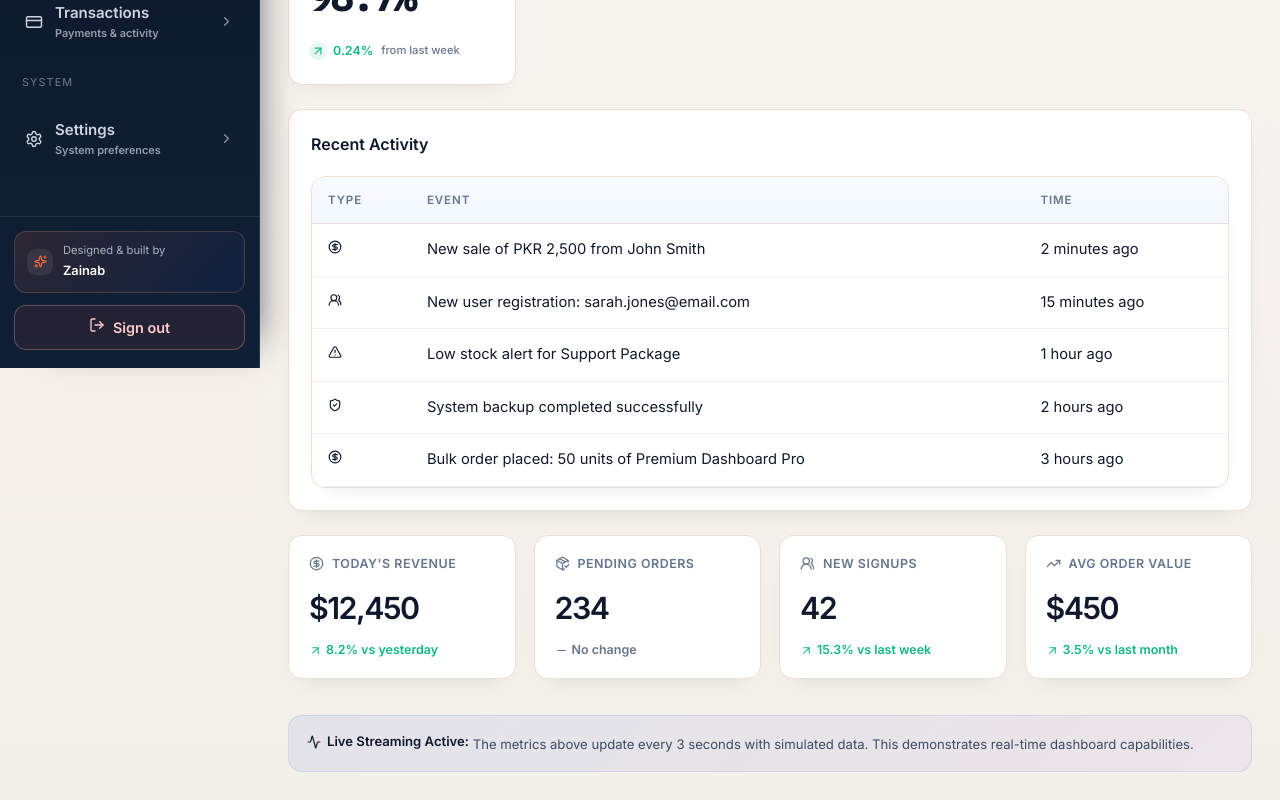
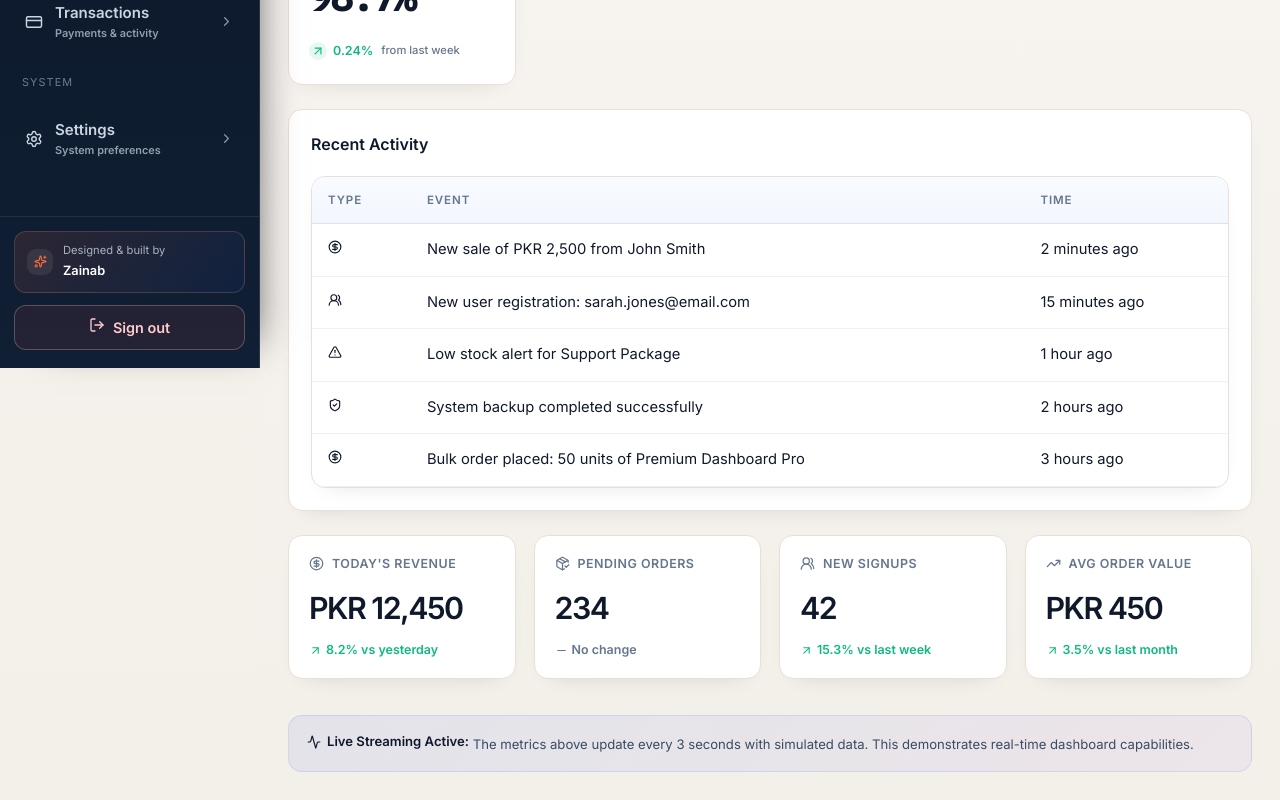
Before and after one commit to abdulbasit-25/zainaib-internship-task, a React (Vite) app in the folder task-4-enterprise-dashboard/: page /dashboard in a window 1280 px wide. Shown: the part 432-1232 px from the top of the page. Built offline with nearby package versions, Linux system fonts and the light colour scheme; sample sign-in values are in the browser's storage.

Commit message:
Update enterprise dashboard DashboardPage.jsx

```diff
--- a/task-4-enterprise-dashboard/src/pages/DashboardPage.jsx
+++ b/task-4-enterprise-dashboard/src/pages/DashboardPage.jsx
@@ -30,7 +30,7 @@ const quickStats = [
     key: "revenue",
     label: "Today's Revenue",
     icon: CircleDollarSign,
-    value: "$12,450",
+    value: "PKR 12,450",
     change: "8.2% vs yesterday",
     direction: "up",
   },
@@ -54,7 +54,7 @@ const quickStats = [
     key: "aov",
     label: "Avg Order Value",
     icon: TrendingUp,
-    value: "$450",
+    value: "PKR 450",
     change: "3.5% vs last month",
     direction: "up",
   },
```
